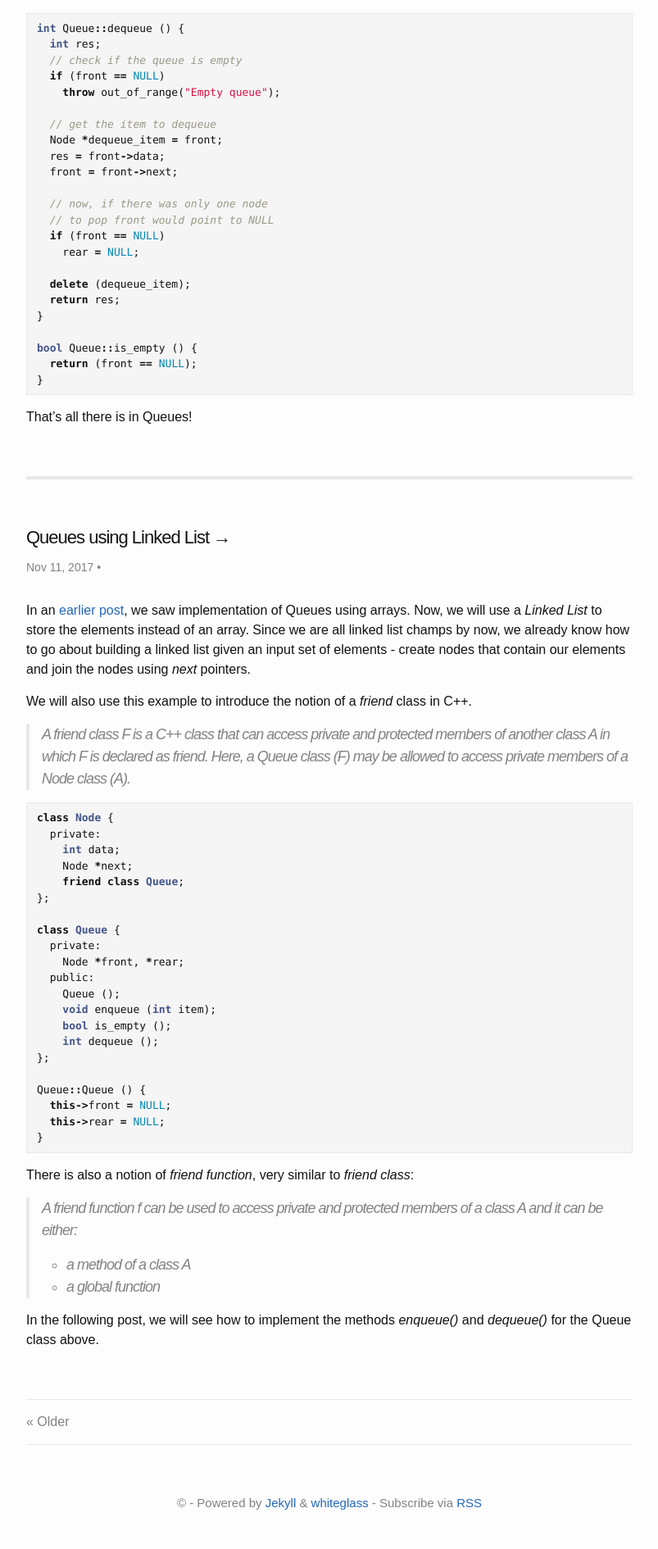
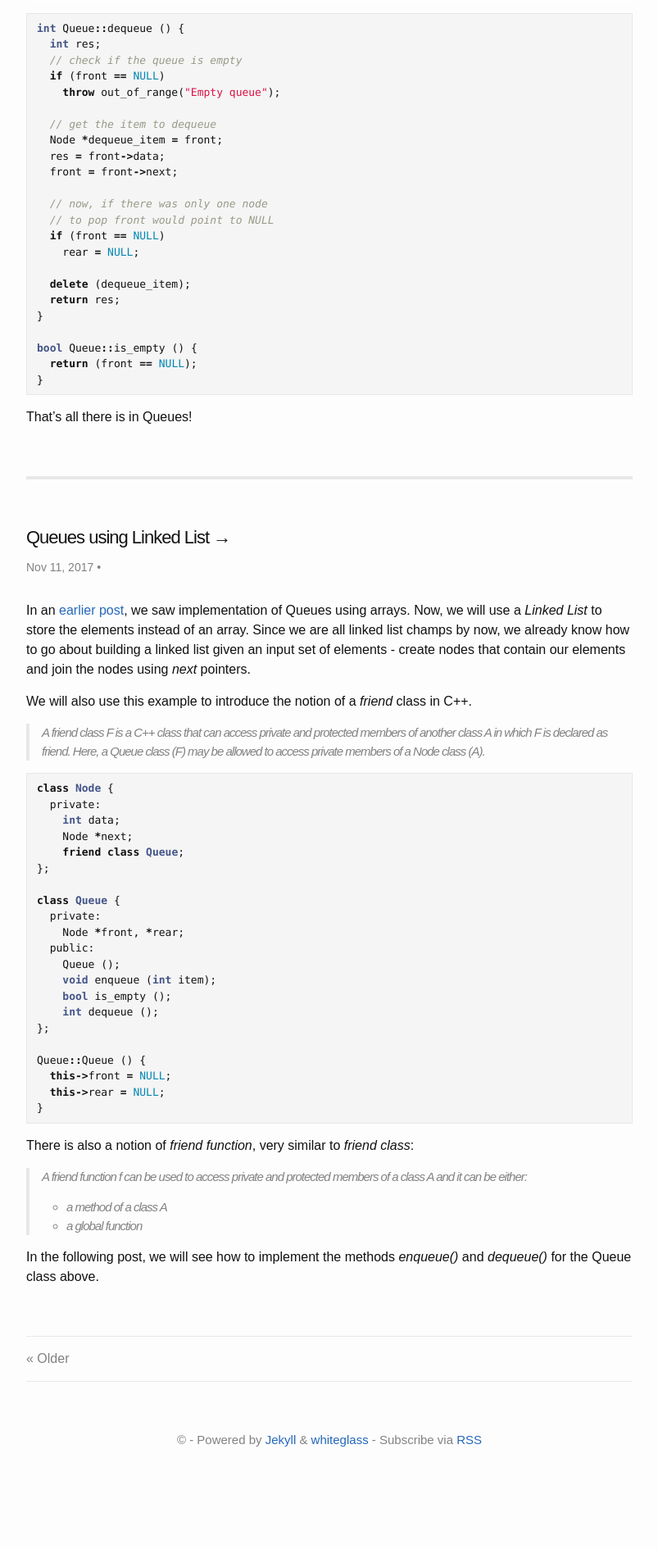
Before and after one commit to dotkay/dotkay.github.io, a Jekyll site: the page built from index.html, in a window 1280 px wide. Shown: the part 3106-4996 px from the top of the page at 82% size, without its empty margins (238-1041 px from the left). Built offline with Jekyll 4.4.1, drawn with Linux system fonts in a browser that asks for light colours; the list of posts is cut into pages by our own code; after the commit the page ends 4920 px from its top, so only the background shows below that.

Commit message:
added img_container class

```diff
--- a/_sass/whiteglass/base.scss
+++ b/_sass/whiteglass/base.scss
@@ -117,7 +117,7 @@
   color: $grey-color;
   border-left: 4px solid $grey-color-light;
   padding-left: $spacing-unit / 2;
-  font-size: 18px;
+  font-size: 15px;
   letter-spacing: -1px;
   font-style: italic;
 
@@ -199,3 +199,10 @@
   display: table;
   clear: both;
 }
+
+/**
+ * Image container
+*/
+.img_container {
+  text-align: center;
+}
```
